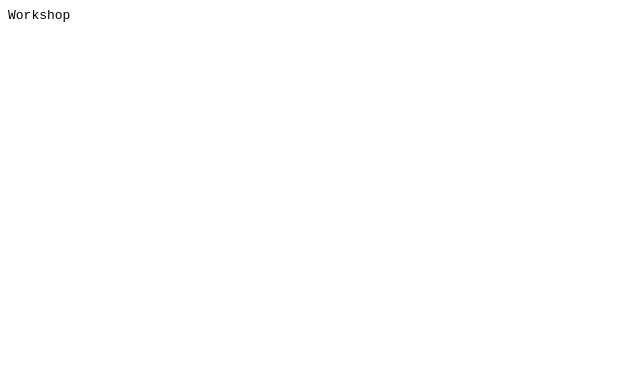
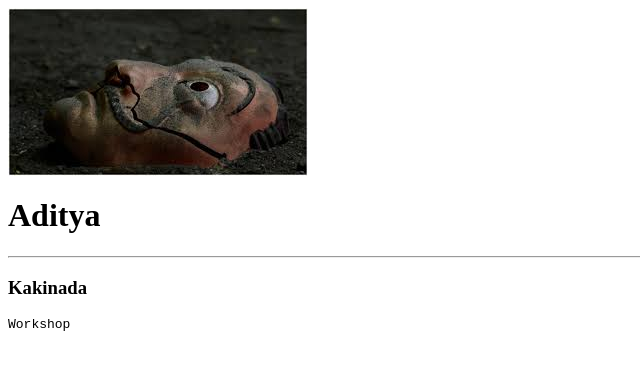
Before and after one commit to githubandaru8899/workshop-1, a plain HTML site: page index.html in a window 1280 px wide. Shown: the whole page, without its empty margins (0-640 px from the left). Drawn offline with Linux system fonts and the light colour scheme.

Commit message:
Update index.html

```diff
--- a/index.html
+++ b/index.html
@@ -1,6 +1,10 @@
 <html>
 <head><title>workshop</title></head>
 <body>
+<img src="mh.png">
+  <h1>Aditya</h1>
+  <hr>
+  <h3>Kakinada</h3>
 <tt>Workshop</tt>
 </body>
 </html>
```
